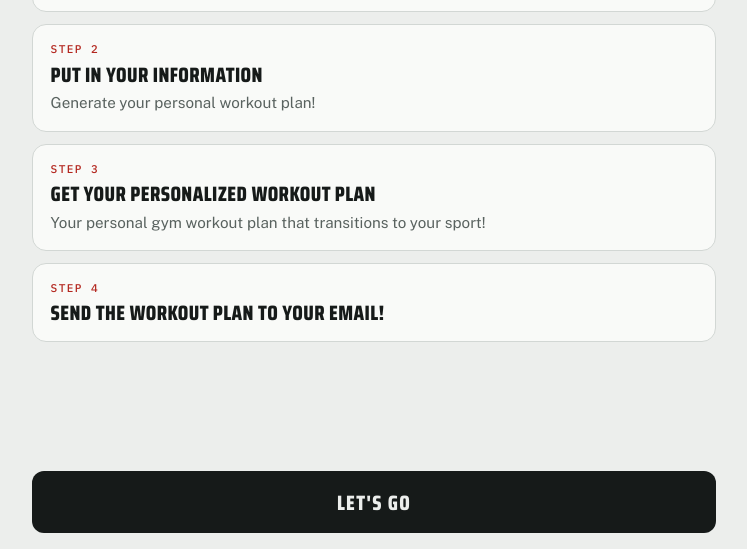
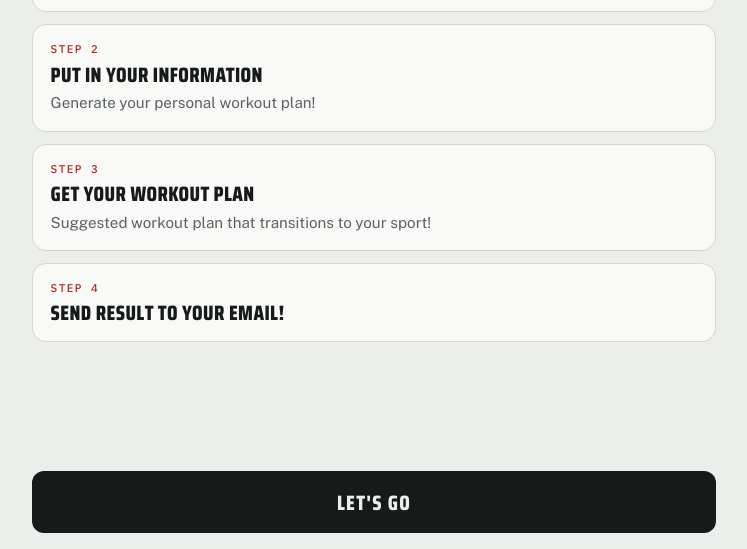
Before and after one commit to hsnoh317/train-real, a plain HTML site: page index.html in a window 1280 px wide. Both pictures are taken after a click on the button "TAP TO START". Shown: the part 251-800 px from the top of the page, without its empty margins (266-1013 px from the left). Drawn offline with nearby package versions, Linux system fonts and the light colour scheme.

Commit message:
Instructions: new Step 3 and Step 4 wording
Co-Authored-By: Claude Opus 5.5 <noreply@anthropic.com>

```diff
--- a/index.html
+++ b/index.html
@@ -1028,12 +1028,12 @@ body::before {
         </li>
         <li>
           <span class="step-no">Step 3</span>
-          <b>GET YOUR PERSONALIZED WORKOUT PLAN</b>
-          <p>Your personal gym workout plan that transitions to your sport!</p>
+          <b>GET YOUR WORKOUT PLAN</b>
+          <p>Suggested workout plan that transitions to your sport!</p>
         </li>
         <li>
           <span class="step-no">Step 4</span>
-          <b>SEND THE WORKOUT PLAN TO YOUR EMAIL!</b>
+          <b>SEND RESULT TO YOUR EMAIL!</b>
         </li>
       </ol>
       <div class="install" id="install" hidden>
--- a/sw.js
+++ b/sw.js
@@ -1,6 +1,6 @@
 /* TRAIN REAL service worker: makes the app open offline.
    Bump CACHE whenever index.html or the icons change, so phones pick up the new version. */
-const CACHE = "train-real-v11";
+const CACHE = "train-real-v12";
 const ASSETS = [
   "./",
   "./index.html",
```
